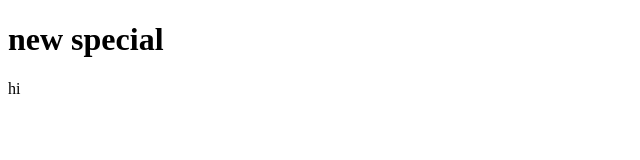
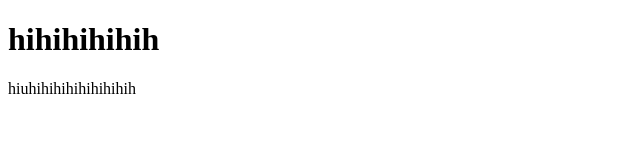
Before and after one commit to AngelZeferino/crazyforPizzaCode, a plain HTML site: page index.html in a window 1280 px wide. Shown: the whole page, without its empty margins (0-640 px from the left). Drawn offline with Linux system fonts and the light colour scheme.

Commit message:
hello hi

```diff
--- a/index.html
+++ b/index.html
@@ -5,8 +5,8 @@
 </head>
 <body>
 
-<h1>new special</h1>
-<p>hi</p>
+<h1>hihihihihih</h1>
+<p>hiuhihihihihihihihih</p>
 
 </body>
 </html>
```
